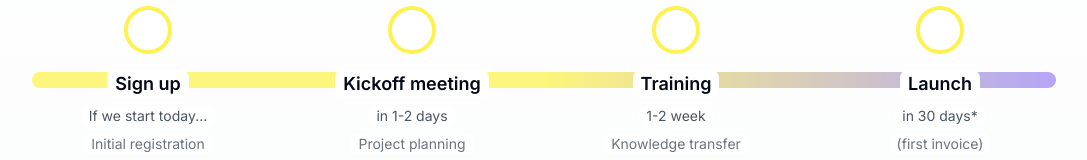
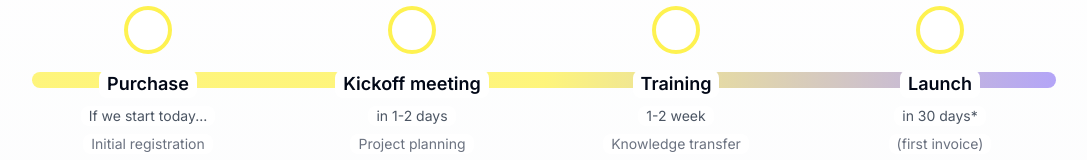
Before and after one commit to Pengu254/Chatbobi, a React (Vite) app: page / in a window 1280 px wide. Shown: the part 2580-2740 px from the top of the page, without its empty margins (96-1183 px from the left). Built offline with nearby package versions, Linux system fonts and the light colour scheme.

Commit message:
Update launch process text
Changed the text from "Sign up" to "Purchase" in the launch process section of src/pages/Index.tsx.
[skip gpt_engineer]

```diff
--- a/src/pages/Index.tsx
+++ b/src/pages/Index.tsx
@@ -140,7 +140,7 @@ const Index = () => {
                 {/* Timeline Steps */}
                 <div className="relative grid grid-cols-1 md:grid-cols-4 gap-8">
                   {[
-                    { title: 'Sign up', time: 'If we start today...', content: 'Initial registration' },
+                    { title: 'Purchase', time: 'If we start today...', content: 'Initial registration' },
                     { title: 'Kickoff meeting', time: 'in 1-2 days', content: 'Project planning' },
                     { title: 'Training', time: '1-2 week', content: 'Knowledge transfer' },
                     { title: 'Launch', time: 'in 30 days*', content: '(first invoice)' },
```
